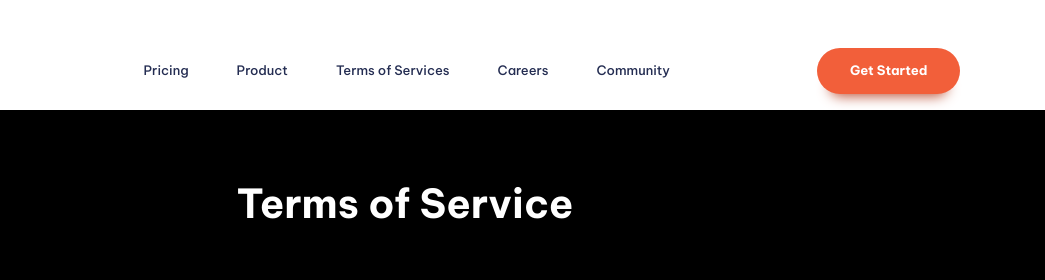
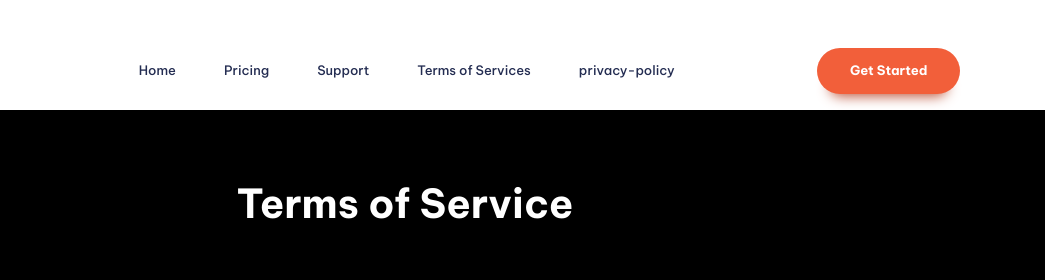
Before and after one commit to AhnafTahmid4332/fem-project-4, a plain HTML site: page terms.html in a window 1280 px wide. Shown: the top 280 px of the page, 235-1280 px from the left. Drawn offline with Linux system fonts and the light colour scheme.

Commit message:
Update terms.html

```diff
--- a/terms.html
+++ b/terms.html
@@ -39,11 +39,11 @@
           </div>
 
           <ul aria-label="Primary" role="list" class="nav-list">
-            <li><a href="#">Pricing</a></li>
-            <li><a href="#">Product</a></li>
+            <li><a href="index.html">Home</a></li>
+            <li><a href="pricing.html">Pricing</a></li>
+            <li><a href="support.html">Support</a></li>
             <li><a href="terms.html">Terms of Services</a></li>
-            <li><a href="#">Careers</a></li>
-            <li><a href="#">Community</a></li>
+            <li><a href="privacy-policy.html">privacy-policy</a></li>
             <button class="button mobile-nav-button">Get Started</button>
           </ul>
         </nav>
@@ -174,12 +174,12 @@ Your user account data and certain other information about you will never be sol
         <nav class="footer-nav">
           <ul class="flow" style="--flow-spacer: 1em" aria-label="Footer" role="list">
             <li><a href="index.html">Home</a></li>
-            <li><a href="#">Pricing</a></li>
-            <li><a href="#">Products</a></li>
-            <li><a href="terms.html">Terms of Services</a></li>
-            <li><a href="#">Careers</a></li>
-            <li><a href="#">Community</a></li>
-            <li><a href="privacy-policy.html">Privacy Policy</a></li>
+              <li><a href="pricing.html">Pricing</a></li>
+              <li><a href="faq.html">FAQ</a></li>
+              <li><a href="terms.html">Terms of Services</a></li>
+              <li><a href="index.html">Features</a></li>
+              <li><a href="support.html">support</a></li>
+              <li><a href="privacy-policy.html">Privacy Policy</a></li>
           </ul>
         </nav>
       </div>
```
